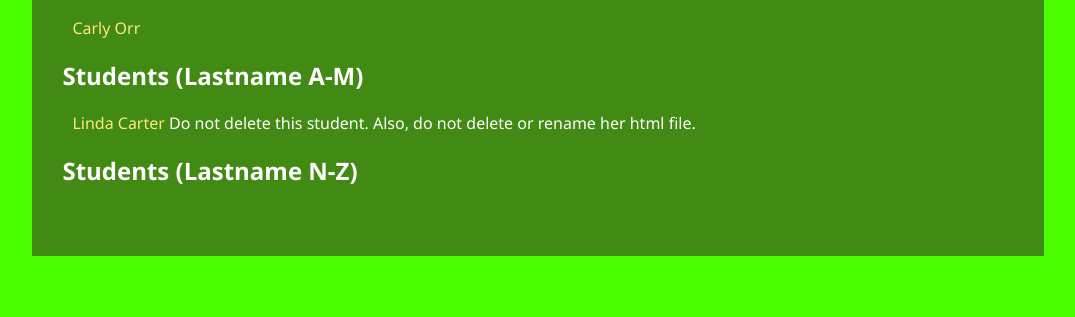
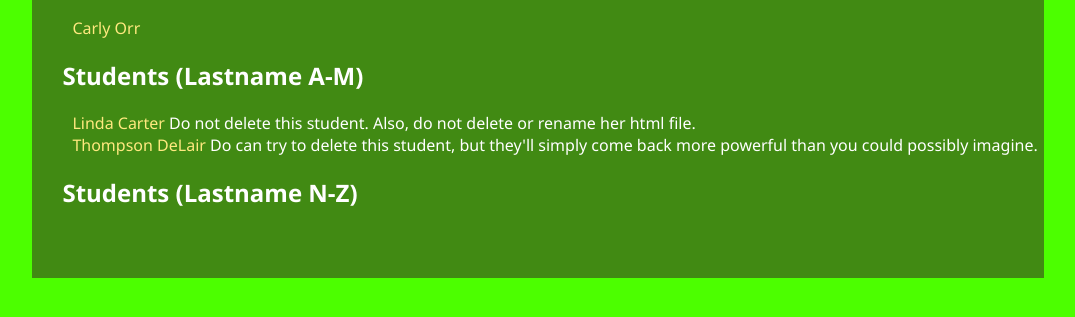
Before and after one commit to comp1111/dortmund, a plain HTML site: page Index.html in a window 1280 px wide. Shown: the part 227-544 px from the top of the page, without its empty margins (102-1177 px from the left). Drawn offline with Linux system fonts and the light colour scheme.

Commit message:
Thompson's first upload: html file, css file, images, & proto logo

```diff
--- a/Index.html
+++ b/Index.html
@@ -22,6 +22,7 @@
         <h2>Students  (Lastname A-M)</h2>
         <ul>
             <li><a href="LindaCarter.html">Linda Carter</a> Do not delete this student. Also, do not delete or rename her html file.</li>
+            <li><a href="ThompsonDeLair.html">Thompson DeLair</a> Do can try to delete this student, but they'll simply come back more powerful than you could possibly imagine.</li>
         </ul>
 
         <h2>Students (Lastname N-Z)</h2>
--- /dev/null
+++ b/Style/Style_ThompsonDeLair.css
@@ -0,0 +1,57 @@
+body {
+   font-family: Segoe UI, arial, sans-serif;
+   background-color: #f19020;
+   color: #65471b;
+    background-image: url(../Images/Thompson/blobsassin.png), url(../Images/Thompson/blobpeek3-108.png);
+    background-position: left, right;
+    background-repeat: repeat-y, repeat-y;
+}
+img.person {
+    width: 120px;
+    float:  left;
+    padding-left:  30px;
+    padding-right:  30px;
+}
+div#bio {
+    width:  80%;
+    padding-left:  30px;
+}
+div#logo {
+    padding: 15px;
+    padding-top: 45px;
+    margin: 20px auto 0px auto;
+    text-align: center;
+}
+div#container {
+    background-color: #ffdc85;
+    min-width:850px;
+    margin-left: auto;
+    margin-right: auto;
+    min-height: 300px;
+    margin: 0 auto -4em;
+    clear: both;
+    margin-left: auto;
+    margin-right: auto;
+    margin-top: 60px;
+    width: 78%;
+    height: 900px;
+    padding-bottom: 50px;
+}
+#subcontainer{
+    padding-left: 60px;
+}
+h1, h2, div>a {
+    padding-left:  30px;
+}
+ul>li{
+    list-style-type: none;
+}
+a{
+    text-decoration: none;
+    color:  #FFE97F;
+    outline:  none;
+}
+
+img {border:  0;}
+
+a img {outline:  none;}
```
Also changed, not shown: ThompsonDeLair.html (added, +25 -0 lines), Images/Thompson/blobastonished-shadowed.png (added), Images/Thompson/blobpeek3-108.png (added), Images/Thompson/blobsassin.png (added), Images/placeholderLogo.png (added).
